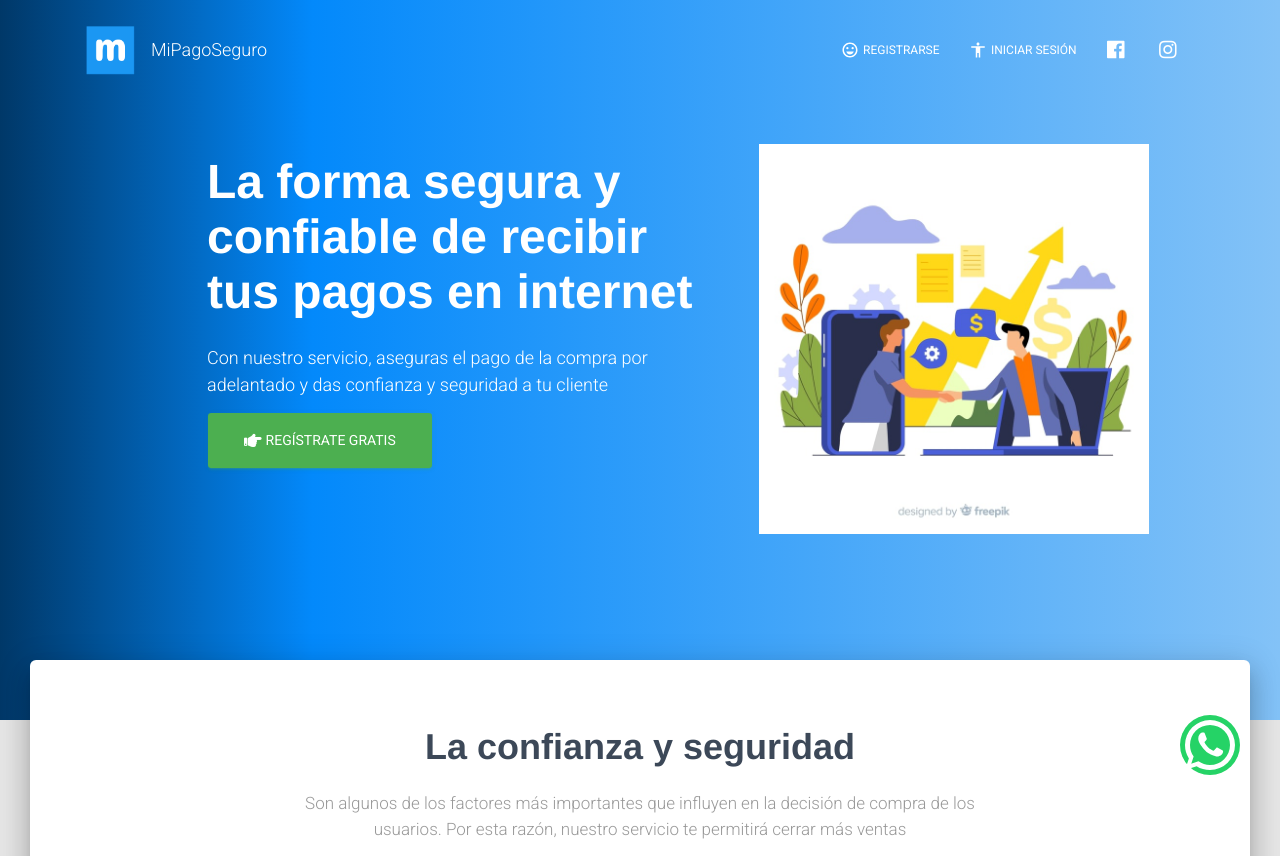
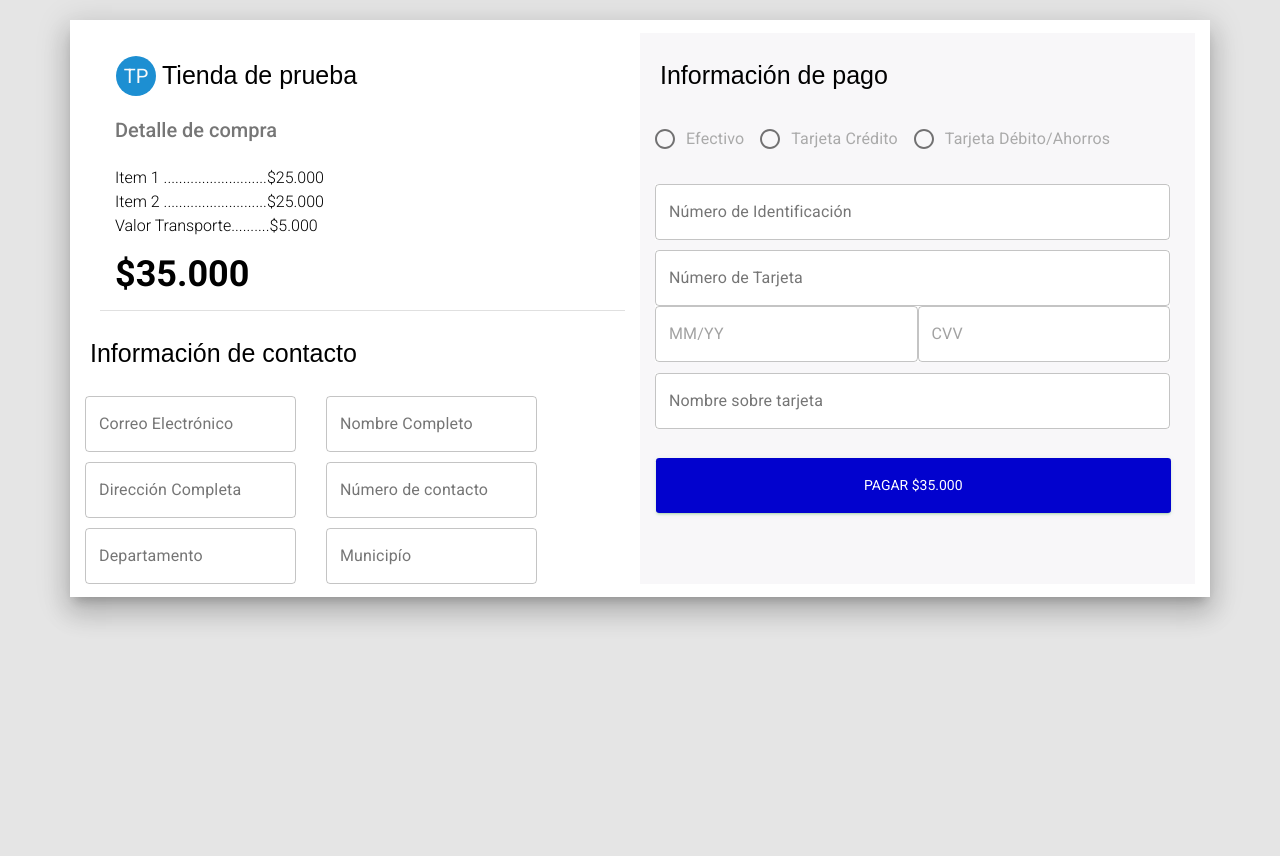
Before and after one commit to Billgeorge/mps-web, a React app: page /checkout in a window 1280 px wide. Shown: the top 856 px of the page. After the commit the page ends 800 px from the top, so only its background shows below. Built offline with nearby package versions, Linux system fonts and the light colour scheme; a web font is replaced by a local one.

Commit message:
MPS-adding checkout

```diff
--- a/public/index.html
+++ b/public/index.html
@@ -24,6 +24,7 @@
       type="text/css"
       href="https://fonts.googleapis.com/css?family=Roboto:300,400,500,700|Roboto+Slab:400,700|Material+Icons"
     />
+    <link href="https://fonts.googleapis.com/css2?family=Fira+Sans+Extra+Condensed&family=Patrick+Hand&display=swap" rel="stylesheet">
     <link
       href="https://use.fontawesome.com/releases/v5.0.10/css/all.css"
       rel="stylesheet"
--- /dev/null
+++ b/src/assets/jss/material-kit-react/views/checkout.js
@@ -0,0 +1,43 @@
+import { container } from "assets/jss/material-kit-react.js";
+
+const checkoutStyle = {
+    container: {
+        boxShadow: "0 16px 24px 2px rgba(0, 0, 0, 0.14), 0 6px 30px 5px rgba(0, 0, 0, 0.12), 0 8px 10px -5px rgba(0, 0, 0, 0.2)",
+        bordeRadius: "6px",
+        backgroundColor: "#fff !important",
+        marginLeft:"1%",
+        marginRight:"1%",
+        marginTop:"20px",
+        paddingLeft:"1%",
+        padding:"1%",
+        zIndex: "12",
+        color: "#000",
+        ...container
+    },
+    detailTitle:{
+        fontSize: "20px",
+    fontWeight: "500",
+    color: "rgba(26,26,26,.6)"
+    },
+    totalPrice:{
+    fontSize: "36px",
+    fontWeight: "600"
+    },
+    midSize:{
+        marginLeft:"0",
+        marginRight:"0",
+
+        paddingRight:"0",
+        width:"100%"
+    },
+    shopName:{
+      fontWeight:"500",
+      marginTop:"25px",
+      marginBottom:"25px",
+      marginLeft:"5px",
+      fontFamily: "'Fira Sans Extra Condensed', sans-serif"
+
+    }
+}
+
+export default checkoutStyle;
--- a/src/router/App.js
+++ b/src/router/App.js
@@ -6,6 +6,7 @@ import { createBrowserHistory } from "history";
 
 // pages for this product
 import LandingPage from "views/LandingPage/LandingPage.js";
+import Checkout from "views/Checkout/Checkout.js";
 import ProfilePage from "views/ProfilePage/ProfilePage.js";
 import DashBoard  from "views/Dashboard/DashBoard.js";
 import LoginPage from "views/LoginPage/LoginPage.js";
@@ -37,6 +38,7 @@ function App() {
         <Route path="/registro" component={RegisterPage} />
         <Route path="/login" component={LoginPage} />
         <Route path="/terms" component={TermsCondition} />
+        <Route path="/checkout" component={Checkout} />
         <Route path="/" component={LandingPage} />
     </Switch>
   </Router>
--- /dev/null
+++ b/src/views/Checkout/Checkout.js
@@ -0,0 +1,119 @@
+import React from "react";
+import { makeStyles } from "@material-ui/core/styles";
+import GridContainer from "components/Grid/GridContainer";
+import GridItem from "components/Grid/GridItem";
+import styles from "assets/jss/material-kit-react/views/checkout.js";
+import Button from "components/CustomButtons/Button.js";
+import Avatar from '@material-ui/core/Avatar';
+import Divider from '@material-ui/core/Divider';
+import TextField from '@material-ui/core/TextField';
+import RadioGroup from '@material-ui/core/RadioGroup';
+import FormControlLabel from '@material-ui/core/FormControlLabel';
+import Radio from '@material-ui/core/Radio';
+
+
+const useStyles = makeStyles(styles);
+export default function Checkout() {
+
+    const classes = useStyles();
+    const [isCash, setIsCash] = React.useState(true);
+
+    return(
+    <GridContainer className={classes.container} >
+        <GridItem className={classes.sideSection} xs={12} sm={12} md={6}>
+            <GridItem xs={12} sm={12} md={12} style={{display: "flex"}} >
+                <Button
+                href=""
+                color="transparent"
+                target="_blank"
+                style={{padding:"0"}}
+                className={classes.navLink}
+                >
+                    <Avatar style={{backgroundColor: "rgb(29 143 210)"}} >
+                                TP
+                    </Avatar>
+
+                </Button>
+                <h3 className={classes.shopName}>Tienda de prueba</h3>
+            </GridItem>
+            <GridItem xs={12} sm={12} md={12}>
+                <div className={classes.detailTitle}><span>Detalle de compra</span></div>
+                <br/>
+                <div><span>Item 1 ...........................$25.000</span></div>
+                <div><span>Item 2 ...........................$25.000</span></div>
+                <div><span>Valor Transporte..........$5.000</span></div>
+                <br/>
+                <div className={classes.totalPrice}><span>$35.000</span></div><br/>
+            </GridItem >
+            <Divider/>
+            <GridContainer>
+            <h3 className={classes.shopName}>Información de contacto</h3>
+            <br/>
+                <GridContainer>
+                    <GridItem xs={12} sm={12} md={6}>
+                        <TextField id="outlined-basic" label="Correo Electrónico" variant="outlined" />
+                    </GridItem>
+                    <GridItem xs={12} sm={12} md={6}>
+                        <TextField id="outlined-basic" label="Nombre Completo" variant="outlined" />
+                    </GridItem>
+                </GridContainer>
+                <GridContainer style={{marginTop:"10px"}}>
+                <GridItem xs={12} sm={12} md={6}>
+                    <TextField id="outlined-basic" label="Dirección Completa" variant="outlined" />
+                </GridItem>
+                <GridItem xs={12} sm={12} md={6}>
+                    <TextField id="outlined-basic" label="Número de contacto" variant="outlined" />
+                </GridItem>
+                </GridContainer>
+                <GridContainer style={{marginTop:"10px"}}>
+                <GridItem xs={12} sm={12} md={6}>
+                    <TextField id="outlined-basic" label="Departamento" variant="outlined" />
+                </GridItem>
+                <GridItem xs={12} sm={12} md={6}>
+                    <TextField id="outlined-basic" label="Municipío" variant="outlined" />
+                </GridItem>
+                </GridContainer>
+
+            </GridContainer>
+
+        </GridItem>
+        <GridItem xs={12} sm={12} md={6} className= {classes.sideSection} style={{backgroundColor: "rgb(222 220 228 / 22%)"}}>
+        <h3 className={classes.shopName}>Información de pago</h3>
+            <RadioGroup aria-label="gender" name="gender1" row>
+                <FormControlLabel value="female" control={<Radio />} label="Efectivo" />
+                <FormControlLabel value="male" control={<Radio />} label="Tarjeta Crédito" />
+                <FormControlLabel value="other" control={<Radio />} label="Tarjeta Débito/Ahorros" />
+            </RadioGroup>
+            <br/>
+            <GridContainer justify="center">
+                <GridItem xs={12} sm={12} md={12}>
+                    <TextField style={{width:"98%", backgroundColor:"white"}}  id="outlined-basic" label="Número de Identificación" variant="outlined" />
+                </GridItem>
+            </GridContainer>
+
+            <GridContainer justify="center" style={{marginTop:"10px"}}>
+                <GridItem xs={12} sm={12} md={12}>
+                    <TextField style={{width:"98%", backgroundColor:"white"}}  id="outlined-basic" label="Número de Tarjeta" variant="outlined" />
+                </GridItem>
+                <GridItem xs={12} sm={12} md={12} >
+                    <TextField  id="outlined-basic" style={{width:"50%", backgroundColor:"white"}} placeholder="MM/YY" variant="outlined" />
+                    <TextField  id="outlined-basic" style={{width:"48%", backgroundColor:"white"}}  placeholder="CVV" variant="outlined" />
+                </GridItem>
+                <GridItem xs={12} sm={12} md={6} className={classes.midSize}>
+
+                </GridItem>
+            </GridContainer>
+            <GridContainer justify="center" style={{marginTop:"10px"}}>
+                <GridItem xs={12} sm={12} md={12}>
+                    <TextField style={{width:"98%", backgroundColor:"white"}}  id="outlined-basic" label="Nombre sobre tarjeta" variant="outlined" />
+                </GridItem>
+            </GridContainer>
+            <br/>
+            <Button style={{width:"98%", backgroundColor:"#0202ce"}} color="success" size="lg">
+                      Pagar $35.000
+            </Button>
+        </GridItem>
+    </GridContainer>
+    )
+
+}
```
